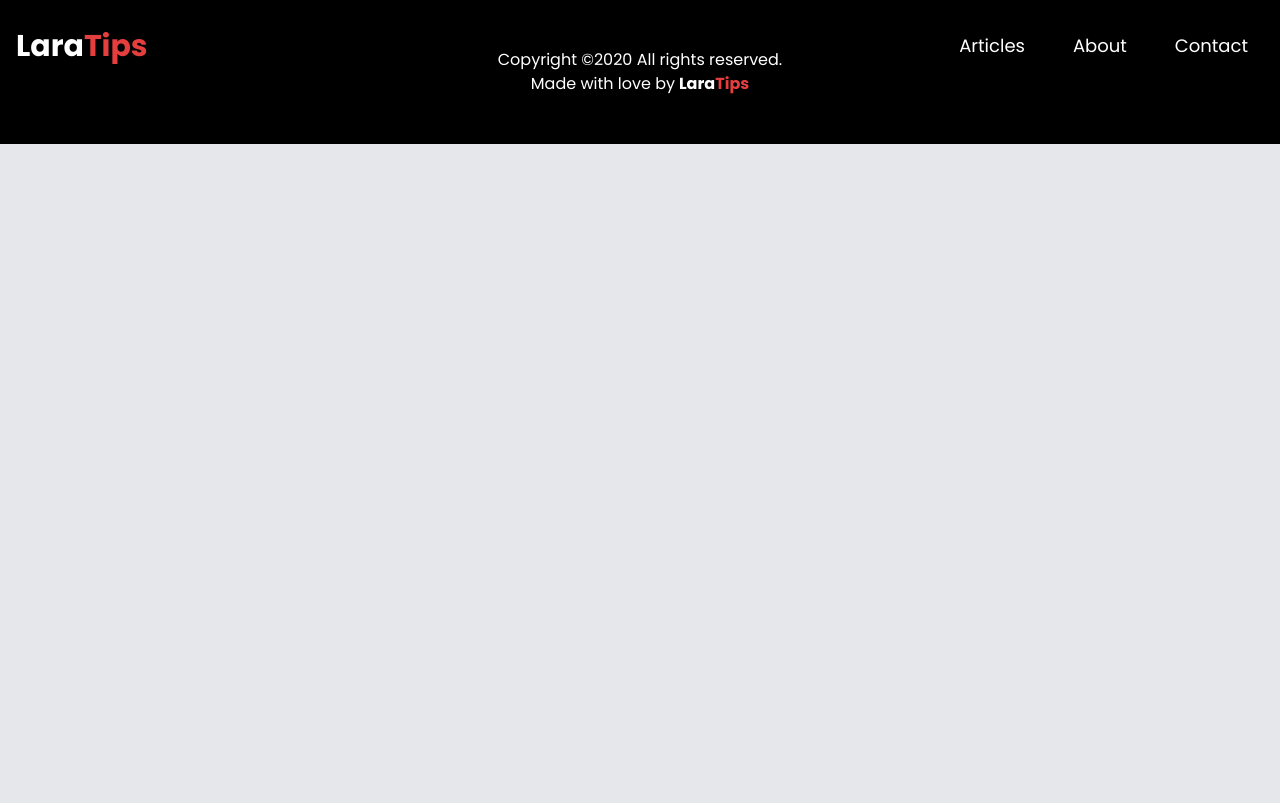
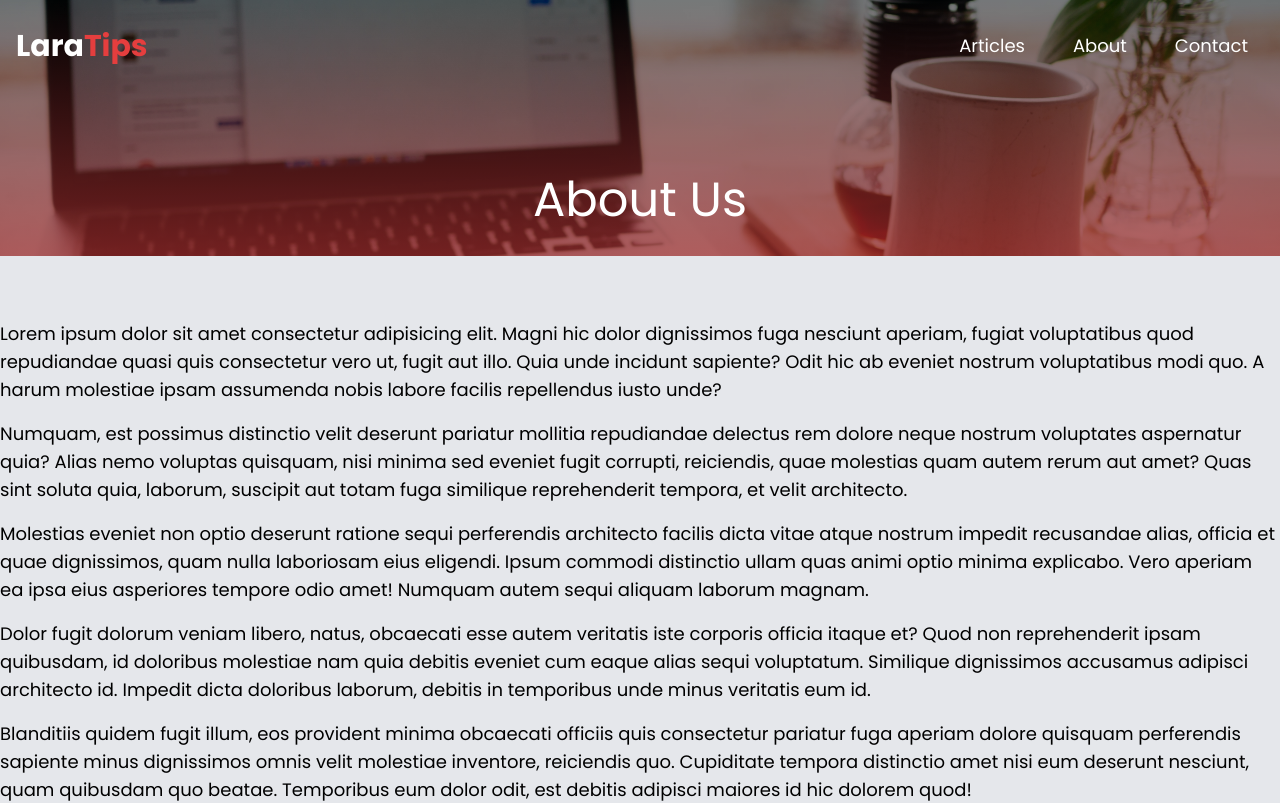
Before and after one commit to saparatayev/vueblog, a Vue app: page /about in a window 1280 px wide. Shown: the top 803 px of the page. Built offline with nearby package versions, Linux system fonts and the light colour scheme.

Commit message:
about us page

```diff
--- a/src/App.vue
+++ b/src/App.vue
@@ -1,7 +1,11 @@
 <template>
-  <div>
+  <div class="flex flex-col h-full">
     <Navbar />
-    <router-view/>
+
+    <div class="flex-1">
+      <router-view/>
+    </div>
+
     <Footer />
   </div>
 </template>
--- a/src/router/index.js
+++ b/src/router/index.js
@@ -7,14 +7,14 @@ const routes = [
     name: 'Home',
     component: Home
   },
-  // {
-  //   path: '/about',
-  //   name: 'About',
-  //   // route level code-splitting
-  //   // this generates a separate chunk (about.[hash].js) for this route
-  //   // which is lazy-loaded when the route is visited.
-  //   component: () => import(/* webpackChunkName: "about" */ '../views/About.vue')
-  // }
+  {
+    path: '/about',
+    name: 'About',
+    // route level code-splitting
+    // this generates a separate chunk (about.[hash].js) for this route
+    // which is lazy-loaded when the route is visited.
+    component: () => import(/* webpackChunkName: "about" */ '../views/About/index.vue')
+  }
 ]
 
 const router = createRouter({
--- /dev/null
+++ b/src/views/About/index.vue
@@ -0,0 +1,36 @@
+<template>
+  <div class="relative z-0 h-40 sm:h-64">
+    <img src="/images/image-2.jpg" alt="about" class="h-full w-full object-cover">
+
+    <div class="absolute inset-0 bg-black opacity-50"></div>
+    <div class="absolute inset-0 bg-gradient-to-t from-primary opacity-50"></div>
+
+    <div class="absolute inset-0">
+      <div class="container mx-auto px-4 sm:px-0 text-white h-full w-full flex flex-col items-center justify-center sm:justify-end text-2xl sm:text-5xl">
+        <div class="sm:mb-8 text-center">
+          About Us
+        </div>
+      </div>
+    </div>
+  </div>
+
+  <div class="container mx-auto px-4 sm:px-0 py-8 sm:py-12">
+    <p class="mt-4">Lorem ipsum dolor sit amet consectetur adipisicing elit. Magni hic dolor dignissimos fuga nesciunt aperiam, fugiat voluptatibus quod repudiandae quasi quis consectetur vero ut, fugit aut illo. Quia unde incidunt sapiente? Odit hic ab eveniet nostrum voluptatibus modi quo. A harum molestiae ipsam assumenda nobis labore facilis repellendus iusto unde?</p>
+    <p class="mt-4">Numquam, est possimus distinctio velit deserunt pariatur mollitia repudiandae delectus rem dolore neque nostrum voluptates aspernatur quia? Alias nemo voluptas quisquam, nisi minima sed eveniet fugit corrupti, reiciendis, quae molestias quam autem rerum aut amet? Quas sint soluta quia, laborum, suscipit aut totam fuga similique reprehenderit tempora, et velit architecto.</p>
+    <p class="mt-4">Molestias eveniet non optio deserunt ratione sequi perferendis architecto facilis dicta vitae atque nostrum impedit recusandae alias, officia et quae dignissimos, quam nulla laboriosam eius eligendi. Ipsum commodi distinctio ullam quas animi optio minima explicabo. Vero aperiam ea ipsa eius asperiores tempore odio amet! Numquam autem sequi aliquam laborum magnam.</p>
+    <p class="mt-4">Dolor fugit dolorum veniam libero, natus, obcaecati esse autem veritatis iste corporis officia itaque et? Quod non reprehenderit ipsam quibusdam, id doloribus molestiae nam quia debitis eveniet cum eaque alias sequi voluptatum. Similique dignissimos accusamus adipisci architecto id. Impedit dicta doloribus laborum, debitis in temporibus unde minus veritatis eum id.</p>
+    <p class="mt-4">Blanditiis quidem fugit illum, eos provident minima obcaecati officiis quis consectetur pariatur fuga aperiam dolore quisquam perferendis sapiente minus dignissimos omnis velit molestiae inventore, reiciendis quo. Cupiditate tempora distinctio amet nisi eum deserunt nesciunt, quam quibusdam quo beatae. Temporibus eum dolor odit, est debitis adipisci maiores id hic dolorem quod!</p>
+    <p class="mt-4">Id velit, vero dolorem corporis amet accusamus beatae nostrum, deserunt fugiat reprehenderit harum, blanditiis fuga fugit unde aspernatur obcaecati totam dolorum voluptates inventore dolor. Ex architecto, excepturi vero quidem provident dolorem laudantium nemo temporibus eaque voluptatibus doloremque nisi iste fuga omnis quas, minima maxime. Repellat voluptatem facilis possimus amet nisi!</p>
+    <p class="mt-4">Dolor deleniti unde accusamus, possimus corporis et omnis, incidunt, voluptates velit earum totam voluptatum adipisci nihil laboriosam dolores illo aut cupiditate itaque. Aspernatur, corrupti tempore? Recusandae molestias, eaque veniam quae optio accusamus, incidunt voluptatibus harum voluptas natus quibusdam dolore asperiores ipsam esse inventore ab unde doloremque mollitia hic fugiat sed!</p>
+  </div>
+</template>
+
+<script>
+export default {
+
+}
+</script>
+
+<style>
+
+</style>
--- a/src/views/Home/Hero.vue
+++ b/src/views/Home/Hero.vue
@@ -8,7 +8,7 @@
         <div class="px-4 sm:px-0 absolute inset-0 text-white">
             <div class="container mx-auto h-full flex flex-col justify-center">
                 <div>Welcome to</div>
-                <div class="mt-1 text-6xl font-bold">Laratips</div>
+                <div class="mt-1 text-6xl font-bold">LaraTips</div>
                 <div class="mt-2 sm:w-1/2">Lorem ipsum dolor sit amet consectetur adipisicing elit. Consequuntur non aliquid optio sequi at voluptate nam temporibus placeat recusandae dolore! A sint dignissimos error cum itaque illum nulla optio necessitatibus!</div>
                 <div class="mt-8 text-primary">
                     <svg class="h-10 animate-bounce" fill="none" stroke="currentColor" viewBox="0 0 24 24" xmlns="http://www.w3.org/2000/svg"><path stroke-linecap="round" stroke-linejoin="round" stroke-width="2" d="M16 17l-4 4m0 0l-4-4m4 4V3"></path></svg>
```
